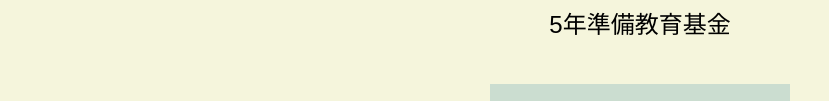
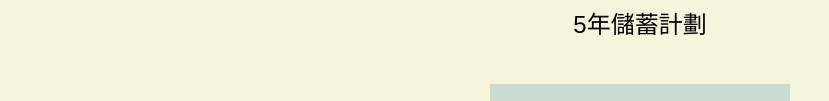
Before and after one commit to mscw2017/michael, a plain HTML site: page index.html in a window 1280 px wide. Shown: the part 1067-1168 px from the top of the page, without its empty margins (0-829 px from the left). Drawn offline with Linux system fonts and the light colour scheme; a web font is replaced by a local one.

Commit message:
Update index.html

```diff
--- a/index.html
+++ b/index.html
@@ -46,7 +46,7 @@
             style="display: flex; justify-content: center; flex-direction: column; align-items: center;margin: 12px 0px 24px; width: 100%">
             <a class="promotion" href="https://www.facebook.com/captainfinhk"><img src="./asset/5年儲蓄計劃.png"
             style="height: 300px; width: 300px; text-align: center;"/>
-            <p style="margin:0 10px 10px 0; text-align: center;text-decoration: none;"><font size="+2">5年準備教育基金</font></p></a>
+            <p style="margin:0 10px 10px 0; text-align: center;text-decoration: none;"><font size="+2">5年儲蓄計劃</font></p></a>
             <a class="promotion" href="./asset/tax.pdf"><img src="./asset/tax.png"
             style="height: 300px; width: 300px;"/>
             <p><font size="+2">可扣税延期年金</font></p></a>
```
